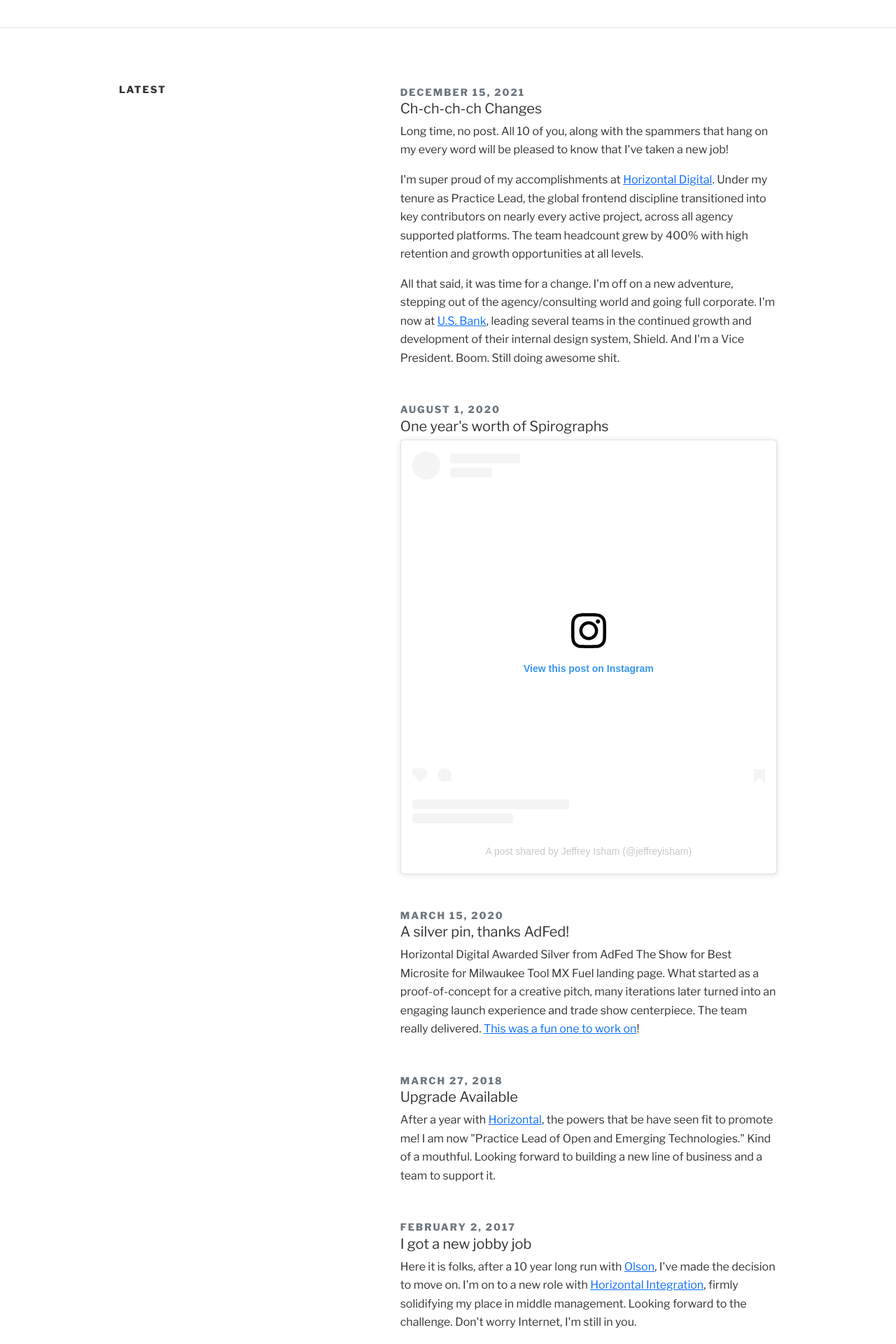
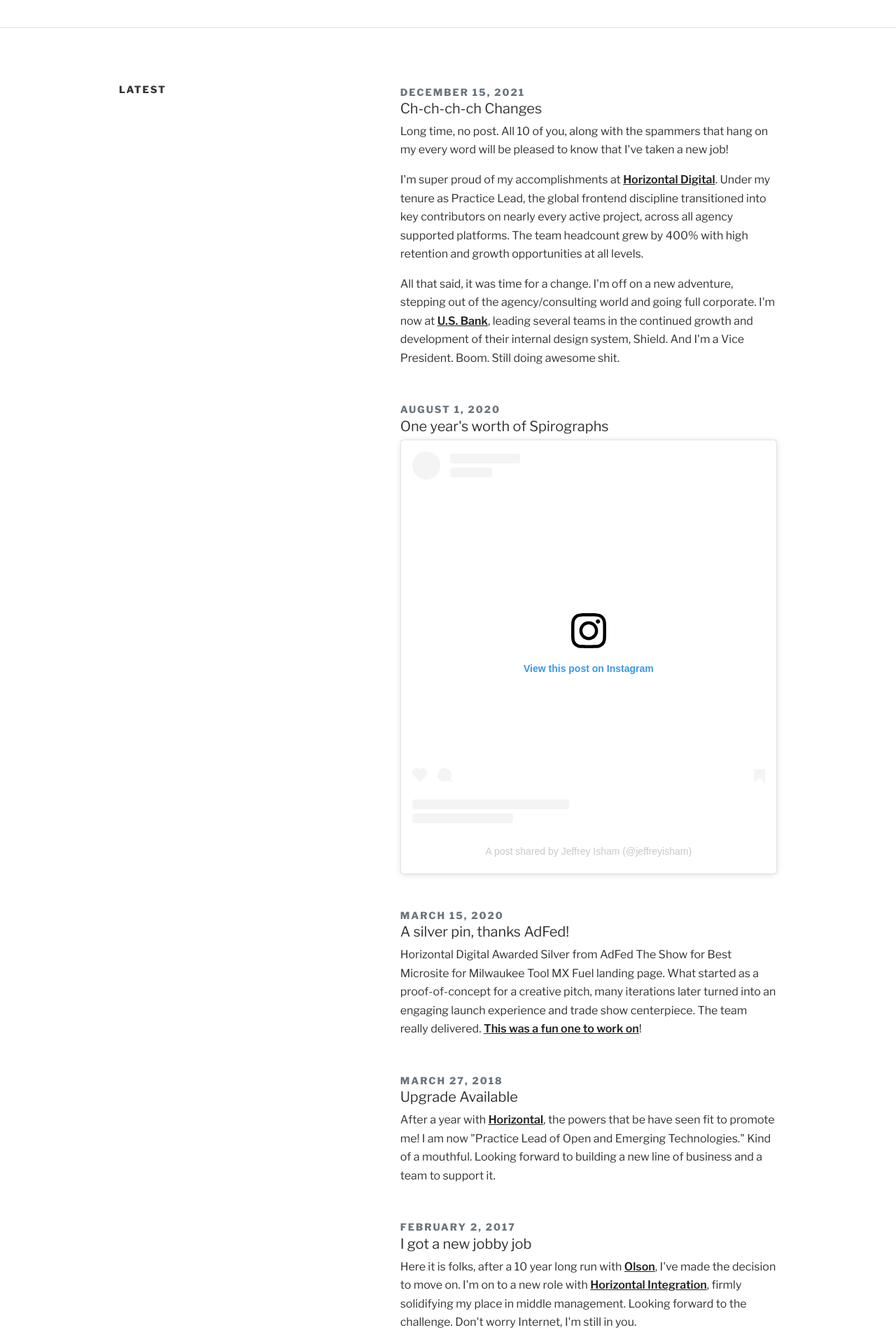
Before and after one commit to jeffreyisham/jeffreyisham.github.io, a Jekyll site: the page built from index.html, in a window 1280 px wide. Shown: the part 949-2869 px from the top of the page at 70% size. Built offline with Jekyll 4.4.1, drawn with Linux system fonts in a browser that asks for light colours; a script that is not in the unit is left out.

Commit message:
Update styles.html

```diff
--- a/_includes/styles.html
+++ b/_includes/styles.html
@@ -21,6 +21,8 @@
         line-height: 1.66;
       }
 
+      a { color: #222; font-weight: 600; }
+
       .container { padding: 4rem 1.25rem; }
       .site-title { font-size: 2rem; margin-bottom: 0; line-height: 1.05; }
       .section-headline { margin-bottom: 3rem; }
```
